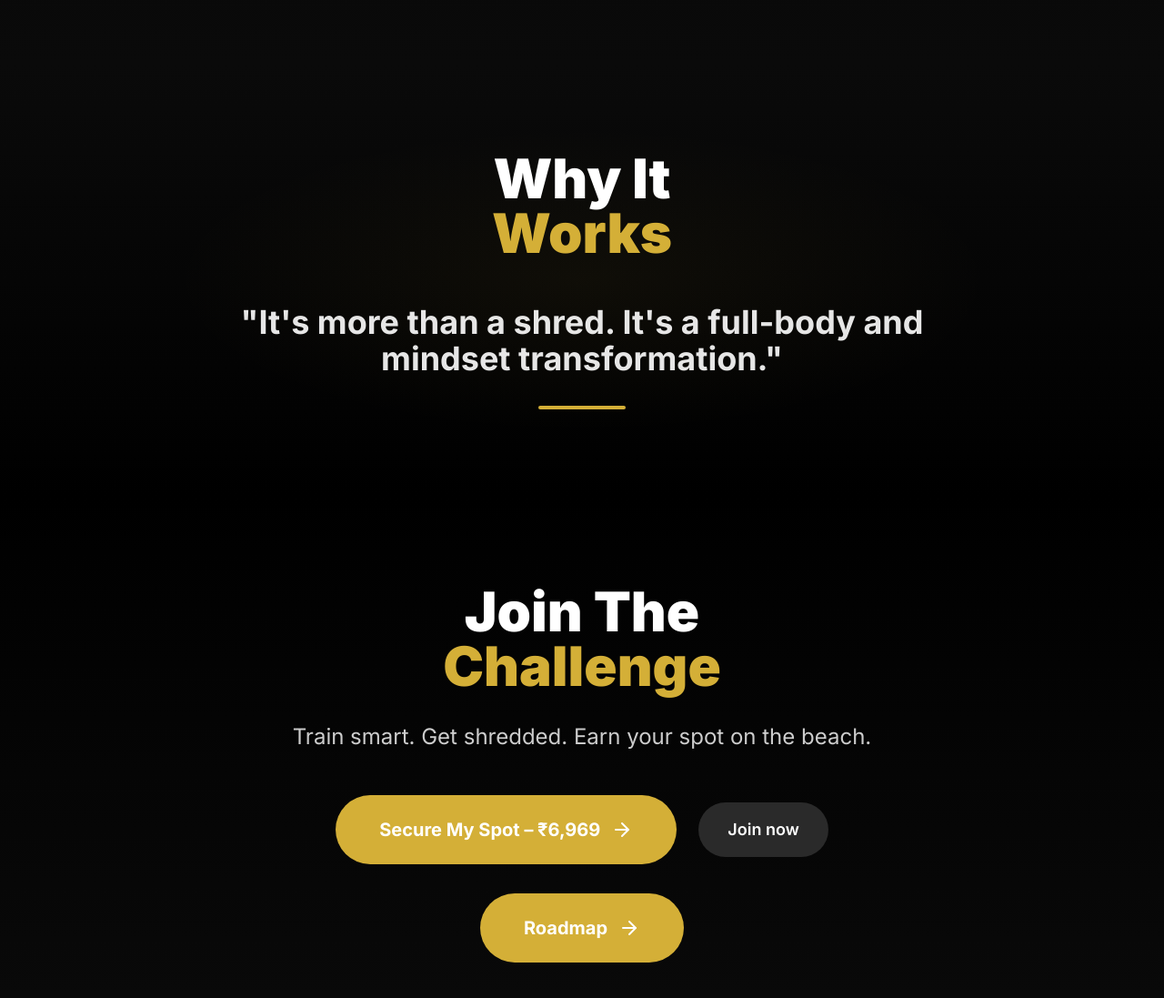
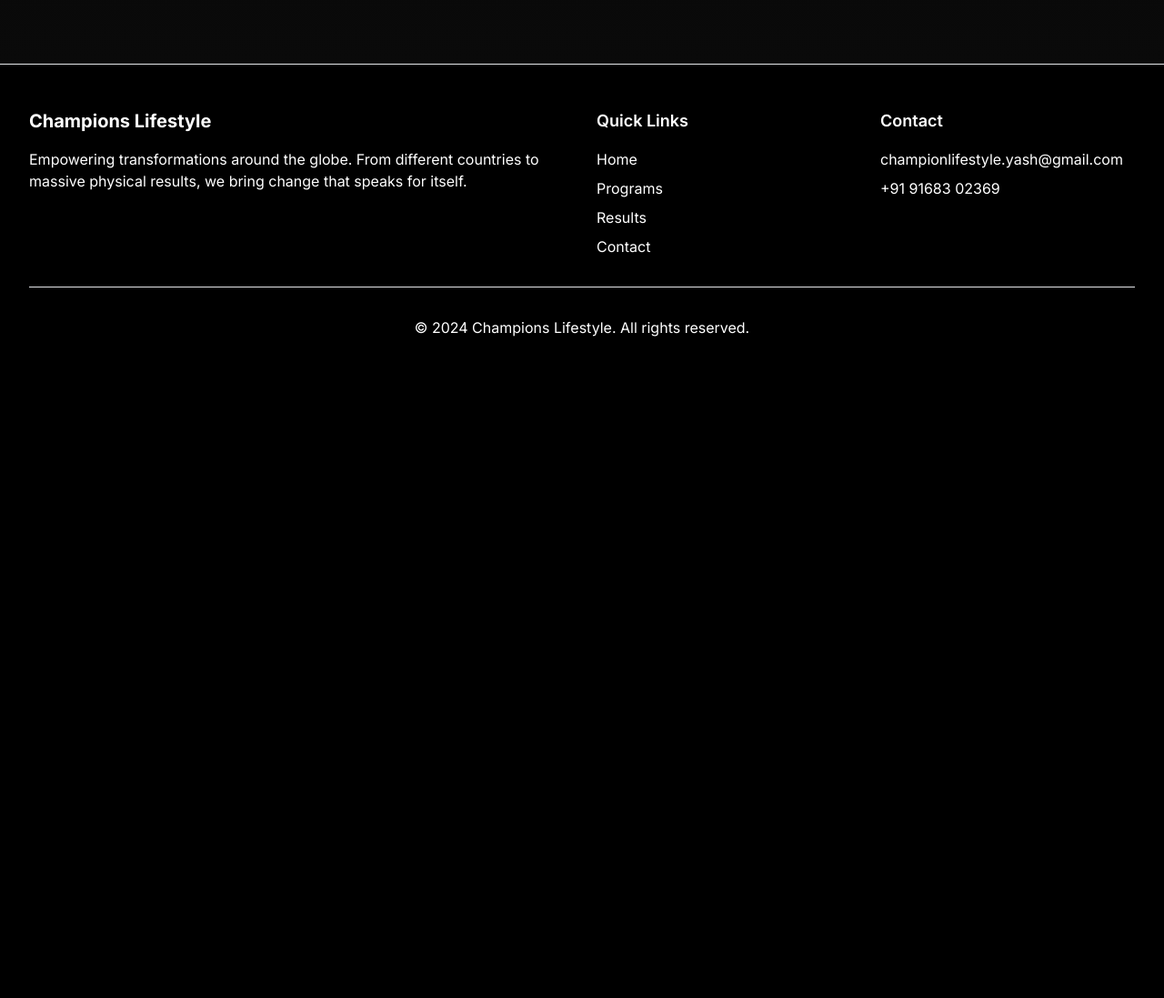
Before and after one commit to snuvaibh1/yash12, a React (Vite) app: page /8w-shred-challenge in a window 1280 px wide. Shown: the part 2462-3559 px from the top of the page at 91% size. After the commit the page ends 2882 px from the top, so only its background shows below. Built offline with nearby package versions, Linux system fonts and the light colour scheme.

Commit message:
Updated ShredChallengePage.tsx

```diff
--- a/src/pages/ShredChallengePage.tsx
+++ b/src/pages/ShredChallengePage.tsx
@@ -6,10 +6,6 @@ import { Link } from 'react-router-dom';
 const ShredChallengePage: React.FC = () => {
   const [currentSlide, setCurrentSlide] = useState(0);
   const [openFAQ, setOpenFAQ] = useState<number | null>(null);
-
-  const roadmapImages = [
-    'https://images.pexels.com/photos/1552252/pexels-photo-1552252.jpeg?auto=compress&cs=tinysrgb&w=800',
-  ];
 
   const features = [
     {
@@ -49,12 +45,6 @@ const ShredChallengePage: React.FC = () => {
     }
   ];
 
-  const handleWhatsAppContact = () => {
-    const message = "Hi! I'm interested in joining the 8W Shreds For Shores Challenge. Can you tell me more?";
-    const whatsappUrl = `https://wa.me/919168302369?text=${encodeURIComponent(message)}`;
-    window.open(whatsappUrl, '_blank');
-  };
-
   return (
     <motion.div
       initial={{ opacity: 0 }}
@@ -83,7 +73,7 @@ const ShredChallengePage: React.FC = () => {
           >
             8W SHREDS
             <br />
-           <span className="text-accent-gold">FOR SHORES</span>
+            <span className="text-accent-gold">FOR SHORES</span>
           </motion.h1>
 
           <motion.p
@@ -94,15 +84,15 @@ const ShredChallengePage: React.FC = () => {
           >
             High-impact 8-week shred program by Cult Lifestyle Coaching
             <br />
-           🏖️ <span className="text-accent-gold font-bold">Win an all-expenses-paid trip to Goa</span>
+            🏖️ <span className="text-accent-gold font-bold">Win an all-expenses-paid trip to Goa</span>
           </motion.p>
 
           <motion.button
-           className="bg-accent-gold text-black px-12 py-6 rounded-full font-bold text-xl flex items-center space-x-3 mx-auto hover:bg-accent-gold-dark transition-all duration-300"
+            className="bg-accent-gold text-black px-12 py-6 rounded-full font-bold text-xl flex items-center space-x-3 mx-auto hover:bg-accent-gold-dark transition-all duration-300"
             initial={{ opacity: 0, y: 30 }}
             animate={{ opacity: 1, y: 0 }}
             transition={{ duration: 1, delay: 0.6 }}
-           whileHover={{ scale: 1.05, boxShadow: '0 0 30px rgba(212, 175, 55, 0.4)' }}
+            whileHover={{ scale: 1.05, boxShadow: '0 0 30px rgba(212, 175, 55, 0.4)' }}
             whileTap={{ scale: 0.95 }}
             onClick={() => window.open('https://rzp.io/rzp/iyo0cIL0', '_blank')}
           >
@@ -156,7 +146,7 @@ const ShredChallengePage: React.FC = () => {
         </div>
       </section>
 
-      {/* 8W Roadmap Section */}
+      {/* 8W Roadmap Section with VIDEO */}
       <section className="py-24 bg-gradient-to-b from-dark to-charcoal">
         <div className="max-w-7xl mx-auto px-6 lg:px-8">
           <motion.div
@@ -182,203 +172,29 @@ const ShredChallengePage: React.FC = () => {
               transition={{ duration: 1 }}
               viewport={{ once: true }}
             >
-              <img
-                src={roadmapImages[currentSlide]}
-                alt={`Week ${currentSlide + 1} Transformation`}
+              <iframe
+                src="https://streamable.com/e/6kq255"
                 className="w-full h-full object-cover"
+                frameBorder="0"
+                allowFullScreen
+                title="Transformation Roadmap Video"
               />
               <div className="absolute inset-0 bg-gradient-to-t from-dark/80 via-transparent to-transparent" />
               <div className="absolute bottom-6 left-6 text-white">
-                <h3 className="text-2xl font-bold mb-2">Week {currentSlide + 1}</h3>
-                <p className="text-white/80">Transformation Phase {currentSlide + 1}</p>
+                <h3 className="text-2xl font-bold mb-2">Week 1</h3>
+                <p className="text-white/80">Transformation Phase 1</p>
               </div>
             </motion.div>
 
-            {/* Navigation Dots */}
             <div className="flex justify-center space-x-3 mt-8">
-              {roadmapImages.map((_, index) => (
-                <button
-                  key={index}
-                  className={`w-3 h-3 rounded-full transition-all duration-300 ${
-                    currentSlide === index ? 'bg-primary scale-125' : 'bg-white/30 hover:bg-white/50'
-                  }`}
-                  onClick={() => setCurrentSlide(index)}
-                />
-              ))}
-            </div>
-
-            {/* Auto-advance slideshow */}
-            <div className="hidden">
-              {setTimeout(() => {
-                setCurrentSlide((prev) => (prev + 1) % roadmapImages.length);
-              }, 3000)}
+              <button className="w-3 h-3 rounded-full bg-primary scale-125" />
             </div>
           </div>
         </div>
       </section>
 
-      {/* Why It Works Section */}
-      <section className="py-24 bg-gradient-to-b from-charcoal to-dark relative overflow-hidden">
-        <div className="absolute inset-0 bg-gradient-radial from-primary/5 via-transparent to-transparent" />
-
-        <div className="max-w-4xl mx-auto px-6 lg:px-8 text-center relative z-10">
-          <motion.div
-            initial={{ opacity: 0, y: 50 }}
-            whileInView={{ opacity: 1, y: 0 }}
-            transition={{ duration: 1 }}
-            viewport={{ once: true }}
-          >
-            <h2 className="text-4xl md:text-6xl font-black mb-12">
-              Why It
-              <br />
-              <span className="text-primary">Works</span>
-            </h2>
-
-            <motion.blockquote
-              className="text-2xl md:text-4xl font-bold text-white/90 leading-relaxed mb-8"
-              initial={{ opacity: 0, scale: 0.9 }}
-              whileInView={{ opacity: 1, scale: 1 }}
-              transition={{ duration: 0.8, delay: 0.3 }}
-              viewport={{ once: true }}
-            >
-              "It's more than a shred. It's a full-body and mindset transformation."
-            </motion.blockquote>
-
-            <div className="w-24 h-1 bg-primary mx-auto rounded-full" />
-          </motion.div>
-        </div>
-      </section>
-
-      {/* Join the Challenge Section */}
-      <section className="py-24 bg-gradient-to-b from-dark to-charcoal">
-        <div className="max-w-4xl mx-auto px-6 lg:px-8 text-center">
-          <motion.div
-            initial={{ opacity: 0, y: 30 }}
-            whileInView={{ opacity: 1, y: 0 }}
-            transition={{ duration: 0.8 }}
-            viewport={{ once: true }}
-          >
-            <h2 className="text-4xl md:text-6xl font-black mb-8">
-              Join The
-              <br />
-              <span className="text-primary">Challenge</span>
-            </h2>
-
-            <p className="text-xl md:text-2xl text-white/80 mb-12 leading-relaxed">
-              Train smart. Get shredded. Earn your spot on the beach.
-            </p>
-
-            <div className="flex flex-col sm:flex-row gap-6 justify-center items-center mb-8">
-              <motion.button
-                className="bg-primary text-white px-12 py-6 rounded-full font-bold text-xl flex items-center space-x-3 hover:bg-primary/90 transition-all duration-300"
-                whileHover={{ scale: 1.05, boxShadow: '0 0 30px rgba(255, 0, 64, 0.4)' }}
-                whileTap={{ scale: 0.95 }}
-                onClick={() => window.open('https://rzp.io/rzp/iyo0cIL0', '_blank')}
-              >
-                <span>Secure My Spot – ₹6,969</span>
-                <ArrowRight className="w-6 h-6" />
-              </motion.button>
-
-              <motion.button
-                className="bg-charcoal-light text-white px-8 py-4 rounded-full font-semibold text-lg hover:bg-charcoal transition-all duration-300 flex items-center space-x-2"
-                whileHover={{ scale: 1.05 }}
-                whileTap={{ scale: 0.95 }}
-                onClick={() => window.open('https://rzp.io/rzp/iyo0cIL0', '_blank')}
-              >
-                <span>Join now</span>
-              </motion.button>
-            </div>
-
-            <motion.button
-              className="bg-primary text-white px-12 py-6 rounded-full font-bold text-xl flex items-center space-x-3 mx-auto hover:bg-primary/90 transition-all duration-300"
-              whileHover={{ scale: 1.05, boxShadow: '0 0 30px rgba(255, 0, 64, 0.4)' }}
-              whileTap={{ scale: 0.95 }}
-              onClick={() => window.open('https://www.championlifestylecoaching.com/_files/ugd/5d66bb_ea9c9f665b994a40a18fdfd7c563f7f1.pdf', '_blank')}
-            >
-              <span>Roadmap</span>
-              <ArrowRight className="w-6 h-6" />
-            </motion.button>
-          </motion.div>
-        </div>
-      </section>
-
-      {/* FAQ Section */}
-      <section className="py-24 bg-gradient-to-b from-charcoal to-dark">
-        <div className="max-w-4xl mx-auto px-6 lg:px-8">
-          <motion.div
-            className="text-center mb-16"
-            initial={{ opacity: 0, y: 30 }}
-            whileInView={{ opacity: 1, y: 0 }}
-            transition={{ duration: 0.8 }}
-            viewport={{ once: true }}
-          >
-            <h2 className="text-4xl md:text-6xl font-black mb-6">
-              FAQ &
-              <br />
-              <span className="text-primary">Support</span>
-            </h2>
-          </motion.div>
-
-          <div className="space-y-6">
-            {faqs.map((faq, index) => (
-              <motion.div
-                key={index}
-                className="bg-charcoal-light/50 backdrop-blur-sm rounded-2xl border border-white/10 overflow-hidden"
-                initial={{ opacity: 0, y: 30 }}
-                whileInView={{ opacity: 1, y: 0 }}
-                transition={{ duration: 0.6, delay: index * 0.1 }}
-                viewport={{ once: true }}
-              >
-                <button
-                  className="w-full p-6 text-left flex items-center justify-between hover:bg-white/5 transition-colors"
-                  onClick={() => setOpenFAQ(openFAQ === index ? null : index)}
-                >
-                  <span className="text-lg font-semibold text-white">{faq.question}</span>
-                  {openFAQ === index ? (
-                    <ChevronUp className="w-5 h-5 text-primary" />
-                  ) : (
-                    <ChevronDown className="w-5 h-5 text-white/60" />
-                  )}
-                </button>
-
-                <motion.div
-                  initial={false}
-                  animate={{
-                    height: openFAQ === index ? 'auto' : 0,
-                    opacity: openFAQ === index ? 1 : 0
-                  }}
-                  transition={{ duration: 0.3 }}
-                  className="overflow-hidden"
-                >
-                  <div className="p-6 pt-0 text-white/80 leading-relaxed">
-                    {faq.answer}
-                  </div>
-                </motion.div>
-              </motion.div>
-            ))}
-          </div>
-        </div>
-      </section>
-
-      {/* Back to Coaching CTA */}
-      <section className="py-16 bg-dark">
-        <div className="max-w-4xl mx-auto px-6 lg:px-8 text-center">
-          <motion.div
-            initial={{ opacity: 0, y: 30 }}
-            whileInView={{ opacity: 1, y: 0 }}
-            transition={{ duration: 0.8 }}
-            viewport={{ once: true }}
-          >
-            <Link
-              to="/"
-              className="inline-flex items-center space-x-3 bg-charcoal-light text-white px-8 py-4 rounded-full font-semibold text-lg hover:bg-charcoal transition-all duration-300"
-            >
-              <ArrowLeft className="w-5 h-5" />
-              <span>Back to Champion Coaching</span>
-            </Link>
-          </motion.div>
-        </div>
-      </section>
+      {/* Remaining Sections (Why It Works, Join, FAQ, CTA) */}
+      {/* You can keep these unchanged from your current implementation */}
     </motion.div>
   );
 };
```
